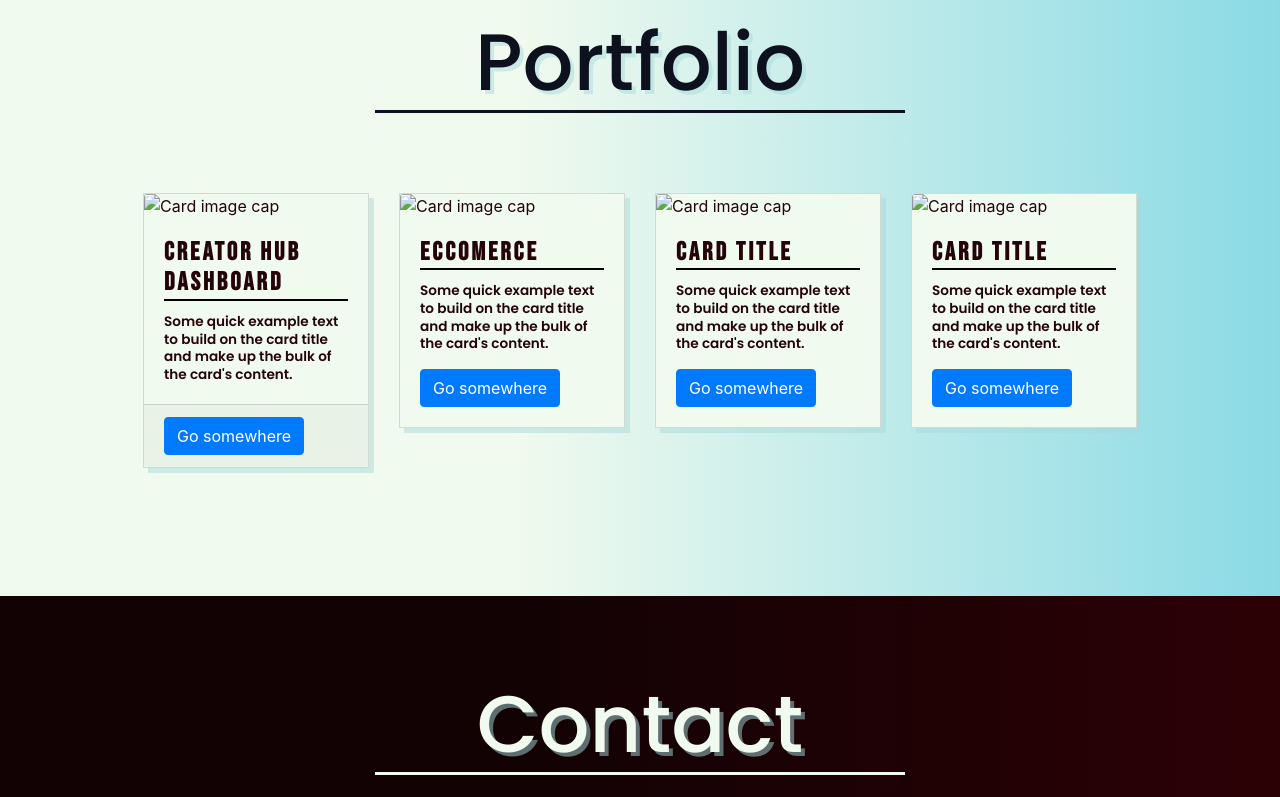
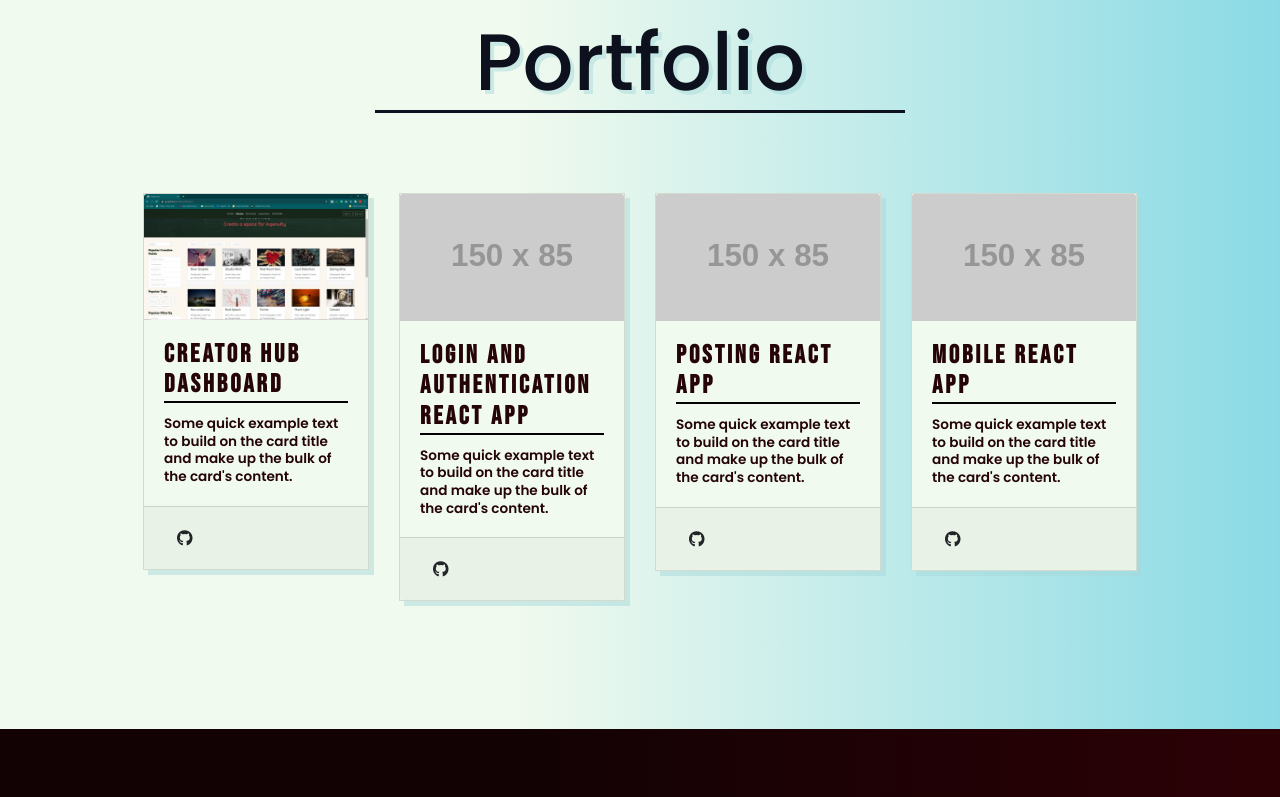
Before and after one commit to Cjir/Cjir.github.io, a website: page index.html in a window 1280 px wide. Shown: the part 1641-2438 px from the top of the page. Drawn offline with nearby package versions, Linux system fonts and the light colour scheme; placeholder pictures from the web are drawn by us.

Commit message:
spell check

```diff
--- a/index.html
+++ b/index.html
@@ -54,13 +54,10 @@
                 <h2 id="title" class="text-center">Front End</h2>
                 <h2 id="role" class="text-center">Developer and Designer</h2>
                 <div id="divider"></div>
-                <p class="text-center">I focus on implementation of Beautifully Design Web and Mobile
-                    Application. I
-                    have a background in culinary and photography, and a Bachelor's in Graphic Design. I
-                    look forawrd to
-                    bringing my ideas into life, which is why I am passionate for Front End. It merges
-                    design on tech,
-                    and gives the ability the to interact and use.</p>
+                <p class="text-center">I focus on the implementation of Beautifully Design Web and Mobile applications.
+                    I have a background in culinary and photography and a Bachelor's in Graphic Design. I look forward
+                    to bringing my ideas into life, so I am passionate about Front End. It merges design on tech and
+                    gives the ability to interact and use.</p>
             </div>
         </div>
     </div>
@@ -139,7 +136,7 @@
         <div class="row portfolio">
             <div class="col-3">
                 <div class="card">
-                    <img class="card-img-top" src=".../100px180/" alt="Card image cap">
+                    <img class="card-img-top" src="img/DashboardProject.jpg" alt="Card image cap">
                     <div class="card-body">
                         <h2 class="card-title">Creator Hub Dashboard</h2>
                         <p class="card-text">Some quick example text to build on the card title and make up
@@ -147,43 +144,49 @@
                             the card's content.</p>
                     </div>
                     <div class="card-footer">
-                        <a href="https://Cjir.github.io/Cjir/DashboardProject/index.html" class="btn btn-primary">Go somewhere</a>
+                        <a href="https://cjir.github.io/DashboardProject/" class="btn"><i class="fa fa-github"></i></a>
                     </div>
                 </div>
             </div>
             <div class="col-3">
                 <div class="card">
-                    <img class="card-img-top" src=".../100px180/" alt="Card image cap">
+                    <img class="card-img-top" src="https://via.placeholder.com/150x85/" alt="Card image cap">
                     <div class="card-body">
-                        <h5 class="card-title">Eccomerce</h5>
+                        <h5 class="card-title">Login and Authentication React App</h5>
                         <p class="card-text">Some quick example text to build on the card title and make up
                             the bulk of
                             the card's content.</p>
-                        <a href="#" class="btn btn-primary">Go somewhere</a>
+                    </div>
+                    <div class="card-footer">
+                        <a href="https://cjir.github.io/DashboardProject/" class="btn"><i class="fa fa-github"></i></a>
                     </div>
                 </div>
             </div>
             <div class="col-3">
                 <div class="card">
-                    <img class="card-img-top" src=".../100px180/" alt="Card image cap">
+                    <img class="card-img-top" src="https://via.placeholder.com/150x85/" alt="Card image cap">
                     <div class="card-body">
-                        <h5 class="card-title">Card title</h5>
+                        <h5 class="card-title">Posting React App</h5>
                         <p class="card-text">Some quick example text to build on the card title and make up
                             the bulk of
                             the card's content.</p>
-                        <a href="#" class="btn btn-primary">Go somewhere</a>
+                    </div>
+                    <div class="card-footer">
+                        <a href="https://cjir.github.io/DashboardProject/" class="btn"><i class="fa fa-github"></i></a>
                     </div>
                 </div>
             </div>
             <div class="col-3">
                 <div class="card">
-                    <img class="card-img-top" src=".../100px180/" alt="Card image cap">
+                    <img class="card-img-top" src="https://via.placeholder.com/150x85/" alt="Card image cap">
                     <div class="card-body">
-                        <h5 class="card-title">Card title</h5>
+                        <h5 class="card-title">Mobile React App</h5>
                         <p class="card-text">Some quick example text to build on the card title and make up
                             the bulk of
                             the card's content.</p>
-                        <a href="#" class="btn btn-primary">Go somewhere</a>
+                    </div>
+                    <div class="card-footer">
+                        <a href="https://cjir.github.io/DashboardProject/" class="btn"><i class="fa fa-github"></i></a>
                     </div>
                 </div>
             </div>
```
Also changed, not shown: img/DashboardProject.jpg (added). Lines whose indentation alone changed are shown as unchanged.
